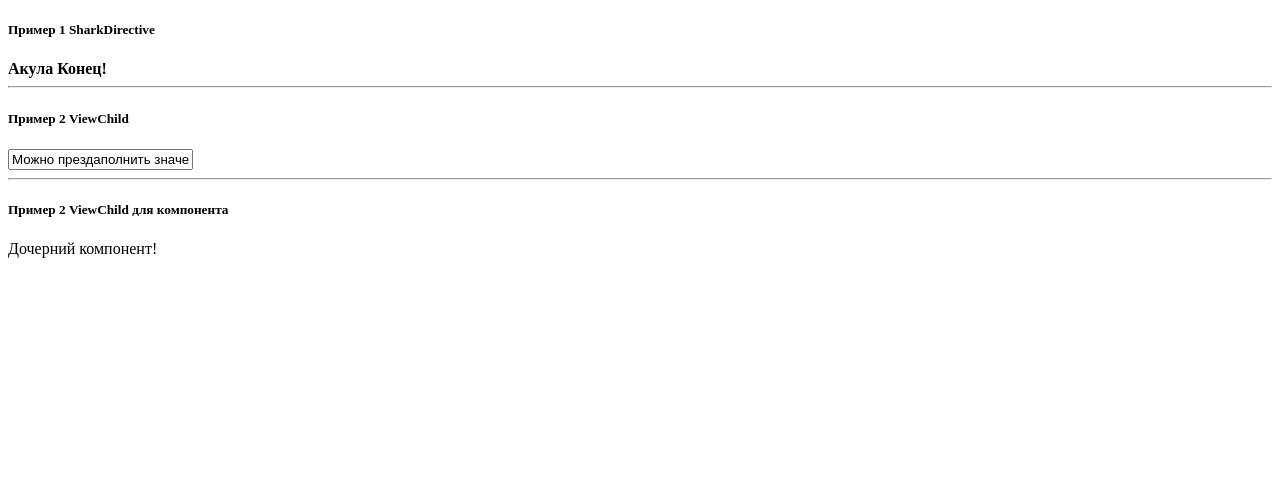
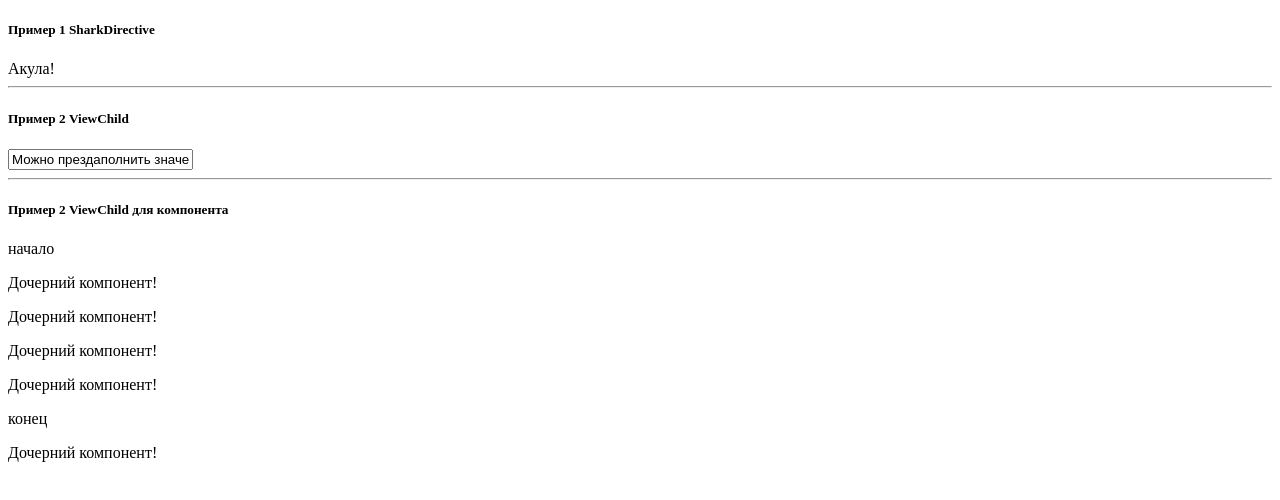
Before and after one commit to pavenkostanislav/angular2-lesson-3, an Angular app: page / in a window 1280 px wide. Shown: the top 500 px of the page. Built offline with nearby package versions, Linux system fonts and the light colour scheme.

Commit message:
Небольшие добавки для показательности. Отступы. Разметка.

```diff
--- a/src/app/my-directive/child2.component.ts
+++ b/src/app/my-directive/child2.component.ts
@@ -2,7 +2,12 @@ import { Component } from '@angular/core';
 
 @Component({
   selector: 'app-child-2',
-  template: '<ng-content></ng-content>',
+  // tslint:disable-next-line:quotemark
+  template: `
+    <p>начало</p>
+    <ng-content></ng-content>
+    <p>конец</p>
+  `,
 })
 export class Child2Component {
   whoAmI() {
--- a/src/app/my-directive/directives/shark.directive.ts
+++ b/src/app/my-directive/directives/shark.directive.ts
@@ -1,4 +1,12 @@
-import { Directive, ElementRef, Renderer2 } from '@angular/core';
+import {
+  Directive,
+  ElementRef,
+  HostBinding,
+  HostListener,
+  Input,
+  OnInit,
+  Renderer2,
+} from '@angular/core';
 
 @Directive({ selector: '[appShark]' })
 
@@ -12,8 +20,13 @@ import { Directive, ElementRef, Renderer2 } from '@angular/core';
   },
 })
 */
-export class SharkDirective {
-  creature = 'Дельфин'; // Это значение получим во внешнем компоненте
+export class SharkDirective implements OnInit {
+  @Input('name1')
+  set name1(value: string) {
+    console.log(value);
+  }
+
+  public creature = 'Дельфин'; // Это значение получим во внешнем компоненте
   private text: any;
 
   constructor(private elementRef: ElementRef, private renderer: Renderer2) {
@@ -22,59 +35,57 @@ export class SharkDirective {
     const shark = this.renderer.createText('Акула');
     renderer.appendChild(this.elementRef.nativeElement, shark);
 
-    renderer.setStyle(this.elementRef.nativeElement, 'cursor', 'pointer');
+    // renderer.setStyle(this.elementRef.nativeElement, 'cursor', 'pointer');
   }
+  ngOnInit(): void {
+    console.log(this.creature + ' SharkDirective');
+  }
+  // onMouseEnter() {
+  //   this.setFontWeight('bold');
+  // }
+  // onMouseLeave() {
+  //   this.setFontWeight('normal');
+  // }
+  // private setFontWeight(val: string) {
+  //   this.renderer.setStyle(this.elementRef.nativeElement, 'font-weight', val);
+  // }
 
-  /*
-  onMouseEnter() {
-    this.setFontWeight('bold');
-  }
-  onMouseLeave() {
-    this.setFontWeight('normal');
-  }
-  private setFontWeight(val: string) {
-    this.renderer.setStyle(this.elementRef.nativeElement, 'font-weight', val);
-  }
-  */
+  // @HostListener('mouseenter') onMouseEnter() {
+  //   this.setFontWeight('bold');
+  //   this.text = this.renderer.createText(
+  //     `Декоратор @HostListener позволяет связать событие DOM ('mouseenter'/'mouseleave') и методы директивы`
+  //   );
+  //   this.renderer.appendChild(this.elementRef.nativeElement, this.text);
+  // }
 
-  /*
-  @HostListener('mouseenter') onMouseEnter() {
-    this.setFontWeight('bold');
-    this.text = this.renderer.createText(
-      `Декоратор @HostListener позволяет связать событие DOM ('mouseenter'/'mouseleave') и методы директивы`
-    );
-    this.renderer.appendChild(this.elementRef.nativeElement, this.text);
-  }
+  // @HostListener('mouseleave') onMouseLeave() {
+  //   this.setFontWeight('normal');
+  //   this.renderer.removeChild(this.elementRef.nativeElement, this.text);
+  // }
 
-  @HostListener('mouseleave') onMouseLeave() {
-    this.setFontWeight('normal');
-    this.renderer.removeChild(this.elementRef.nativeElement, this.text);
-  }
+  // private setFontWeight(val: string) {
+  //   this.renderer.setStyle(this.elementRef.nativeElement, 'font-weight', val);
+  // }
 
-  private setFontWeight(val: string) {
-    this.renderer.setStyle(this.elementRef.nativeElement, 'font-weight', val);
-  }
-  */
+  // @HostBinding('style.cursor')
+  // get getCursor() {
+  //   return 'pointer';
+  // }
 
-  /*
-  @HostBinding('style.cursor') get getCursor() {
-    return 'pointer';
-  }
-  */
-
-  /*
   private fontWeight = 'normal';
 
-  @HostBinding('style.fontWeight') get getFontWeight() {
+  @HostBinding('style.fontWeight')
+  get getFontWeight() {
     return this.fontWeight;
   }
 
-  @HostListener('mouseenter') onMouseEnter() {
+  @HostListener('mouseenter')
+  onMouseEnter() {
     this.fontWeight = 'bold';
   }
 
-  @HostListener('mouseleave') onMouseLeave() {
+  @HostListener('mouseleave')
+  onMouseLeave() {
     this.fontWeight = 'normal';
   }
-  */
 }
--- a/src/app/my-directive/my-directive.component.html
+++ b/src/app/my-directive/my-directive.component.html
@@ -1,8 +1,22 @@
 <h5>Пример 1 SharkDirective</h5>
-<span appShark> Конец!</span>
+
+
+<span appShark [name1]="'Йцу'">!</span>
+
+
 <hr />
 <h5>Пример 2 ViewChild</h5>
-<input #someInput placeholder="Морские обитатели" />
+<input #someInput/>
 <hr />
+
+
+
+
 <h5>Пример 2 ViewChild для компонента</h5>
-<app-child-2>Дочерний компонент!</app-child-2>
+<app-child-2>
+    <p>Дочерний компонент!</p>
+    <p>Дочерний компонент!</p>
+    <p>Дочерний компонент!</p>
+    <p>Дочерний компонент!</p>
+</app-child-2>
+<p>Дочерний компонент!</p>
--- a/src/app/my-directive/my-directive.component.ts
+++ b/src/app/my-directive/my-directive.component.ts
@@ -1,4 +1,10 @@
-import { AfterViewInit, Component, ElementRef, ViewChild } from '@angular/core';
+import {
+  AfterViewInit,
+  Component,
+  ElementRef,
+  ViewChild,
+  OnInit,
+} from '@angular/core';
 import { SharkDirective } from './directives/shark.directive';
 import { Child2Component } from './child2.component';
 
@@ -7,16 +13,20 @@ import { Child2Component } from './child2.component';
   templateUrl: './my-directive.component.html',
   styleUrls: ['./my-directive.component.css'],
 })
-export class MyDirectiveComponent implements AfterViewInit {
+export class MyDirectiveComponent implements AfterViewInit, OnInit {
   @ViewChild('someInput') someInput: ElementRef;
+
   @ViewChild(Child2Component) child: Child2Component;
-  private extraCreature: string;
 
+  private extraCreature = 'Пусто';
   @ViewChild(SharkDirective)
   set appShark(directive: SharkDirective) {
     this.extraCreature = directive.creature;
   }
 
+  ngOnInit(): void {
+    console.log(this.extraCreature);
+  }
   ngAfterViewInit() {
     console.log(this.extraCreature); // Дельфин
     this.someInput.nativeElement.value = 'Можно прездаполнить значение!';
```
Also changed, not shown: src/app/directive-ng-class/directive-ng-class.component.html (line endings or trailing spaces).
